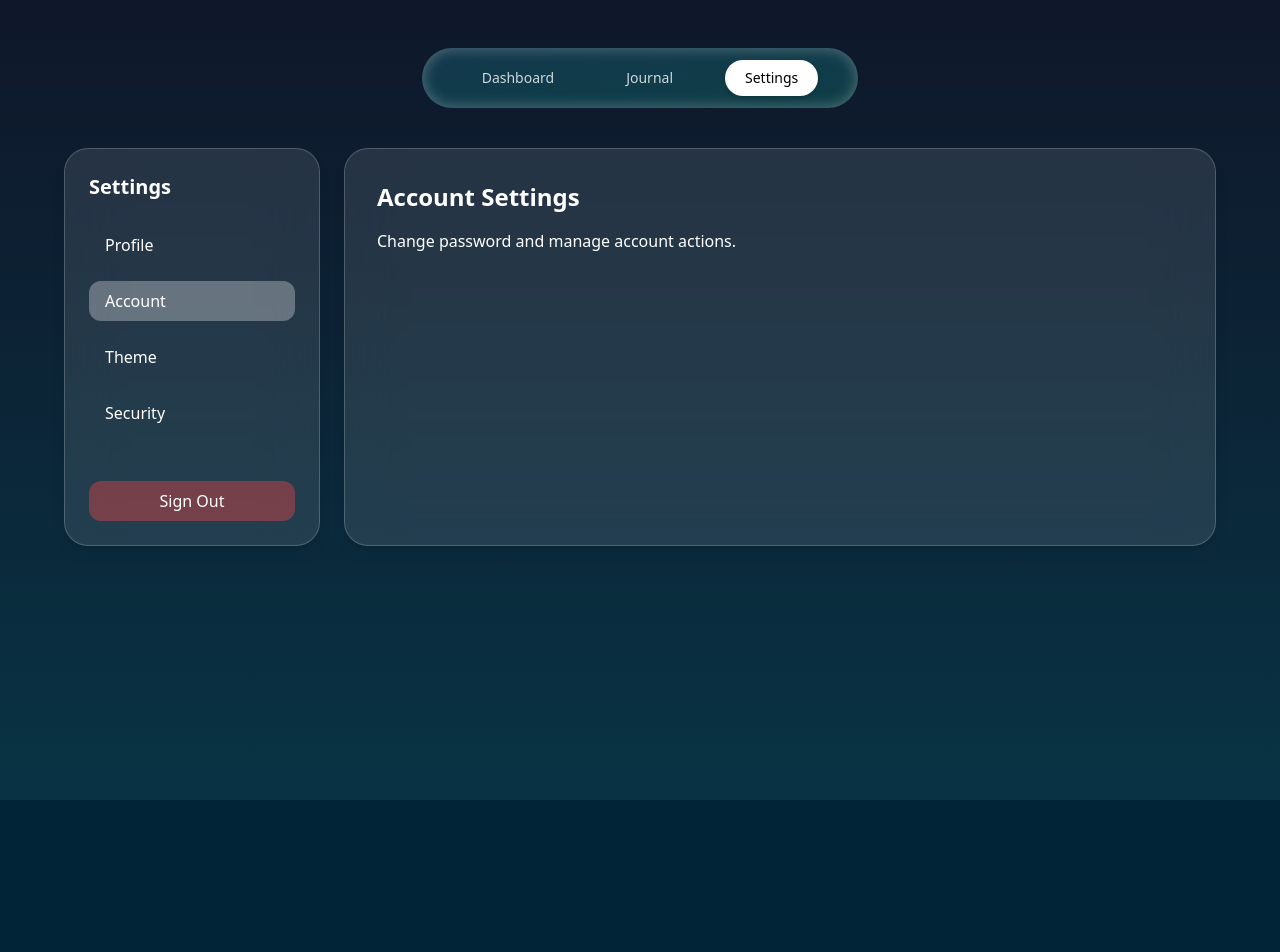
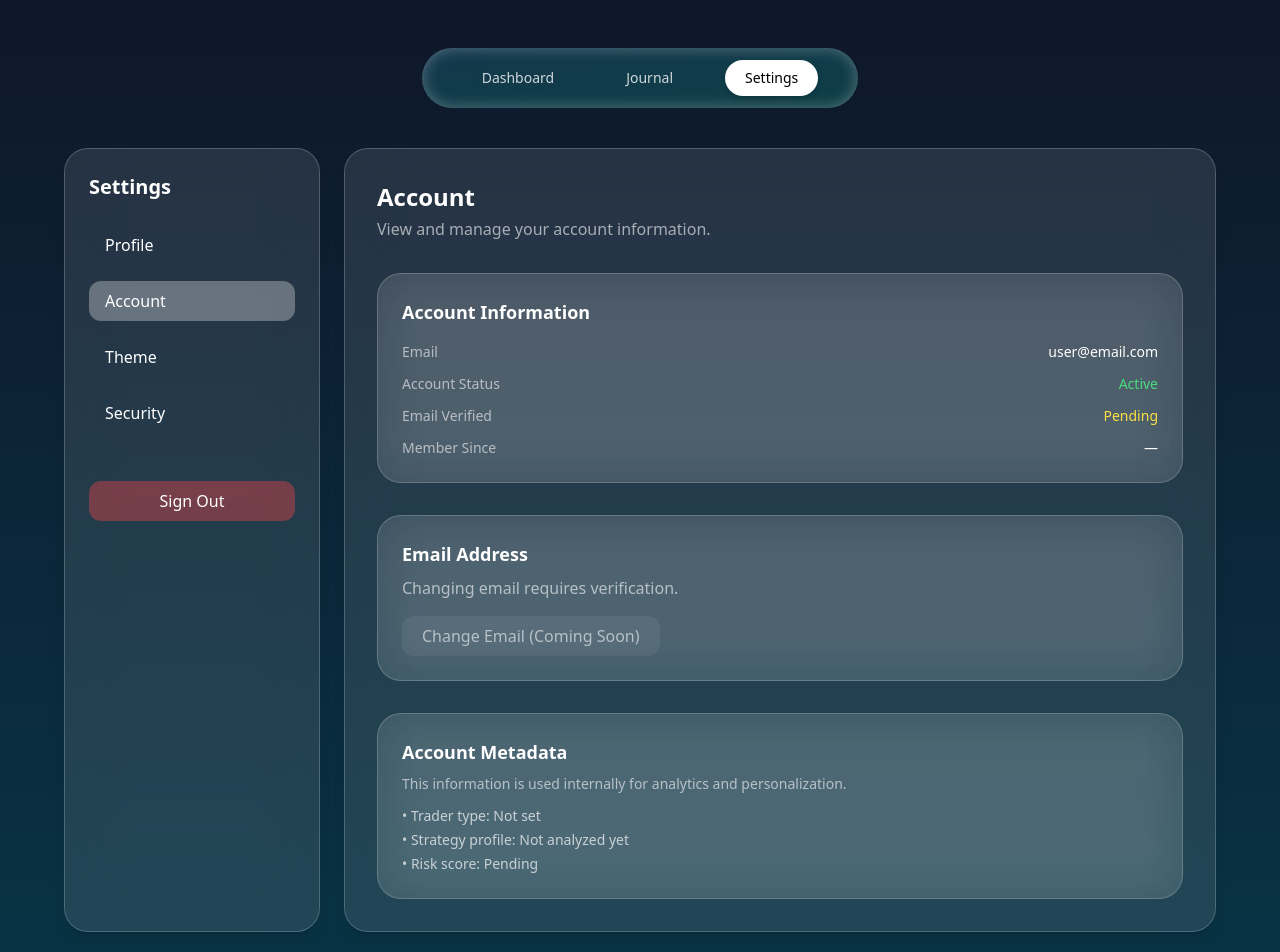
Before and after one commit to EngrMikael/Crypto-Trading-Journal, a React app in the folder frontend/: page /settings/account in a window 1280 px wide. Shown: the top 952 px of the page. Before the commit the page ends 800 px from the top, so only its background shows below. Built offline with nearby package versions, Linux system fonts and the light colour scheme; no server answers; sample sign-in values are in the browser's storage; the HTML template or start-up script is replaced by a standard one.

Commit message:
Account settings update (mock)

```diff
--- a/frontend/src/pages/settings/AccountSettings.jsx
+++ b/frontend/src/pages/settings/AccountSettings.jsx
@@ -1,8 +1,99 @@
+import { useAuth } from "../../context/AuthContext";
+
 export default function AccountSettings() {
-    return (
-        <div>
-            <h1 className="text-2xl font-semibold mb-4">Account Settings</h1>
-            <p>Change password and manage account actions.</p>
+  const { user } = useAuth();
+
+  return (
+    <div className="space-y-8">
+
+      {/* PAGE HEADER */}
+      <div>
+        <h1 className="text-2xl font-semibold">Account</h1>
+        <p className="text-white/60 mt-1">
+          View and manage your account information.
+        </p>
+      </div>
+
+      {/* ACCOUNT INFO */}
+      <section
+        className="
+          p-6 rounded-3xl
+          bg-white/10 backdrop-blur-xl
+          border border-white/20
+        "
+      >
+        <h2 className="text-lg font-semibold mb-4">Account Information</h2>
+
+        <div className="space-y-3 text-sm">
+          <div className="flex justify-between">
+            <span className="text-white/60">Email</span>
+            <span>{user?.email || "user@email.com"}</span>
+          </div>
+
+          <div className="flex justify-between">
+            <span className="text-white/60">Account Status</span>
+            <span className="text-green-400">Active</span>
+          </div>
+
+          <div className="flex justify-between">
+            <span className="text-white/60">Email Verified</span>
+            <span className="text-yellow-300">Pending</span>
+          </div>
+
+          <div className="flex justify-between">
+            <span className="text-white/60">Member Since</span>
+            <span>—</span>
+          </div>
         </div>
-    );
+      </section>
+
+      {/* EMAIL CHANGE (LOCKED FOR NOW) */}
+      <section
+        className="
+          p-6 rounded-3xl
+          bg-white/10 backdrop-blur-xl
+          border border-white/20
+        "
+      >
+        <h2 className="text-lg font-semibold mb-2">Email Address</h2>
+        <p className="text-white/60 mb-4">
+          Changing email requires verification.
+        </p>
+
+        <button
+          disabled
+          className="
+            px-5 py-2 rounded-xl
+            bg-white/10
+            cursor-not-allowed
+            opacity-60
+          "
+        >
+          Change Email (Coming Soon)
+        </button>
+      </section>
+
+      {/* ACCOUNT METADATA */}
+      <section
+        className="
+          p-6 rounded-3xl
+          bg-white/10 backdrop-blur-xl
+          border border-white/20
+        "
+      >
+        <h2 className="text-lg font-semibold mb-2">Account Metadata</h2>
+
+        <p className="text-white/60 text-sm">
+          This information is used internally for analytics and personalization.
+        </p>
+
+        <ul className="mt-3 text-sm space-y-1 text-white/70">
+          <li>• Trader type: Not set</li>
+          <li>• Strategy profile: Not analyzed yet</li>
+          <li>• Risk score: Pending</li>
+        </ul>
+      </section>
+
+    </div>
+  );
 }
```
